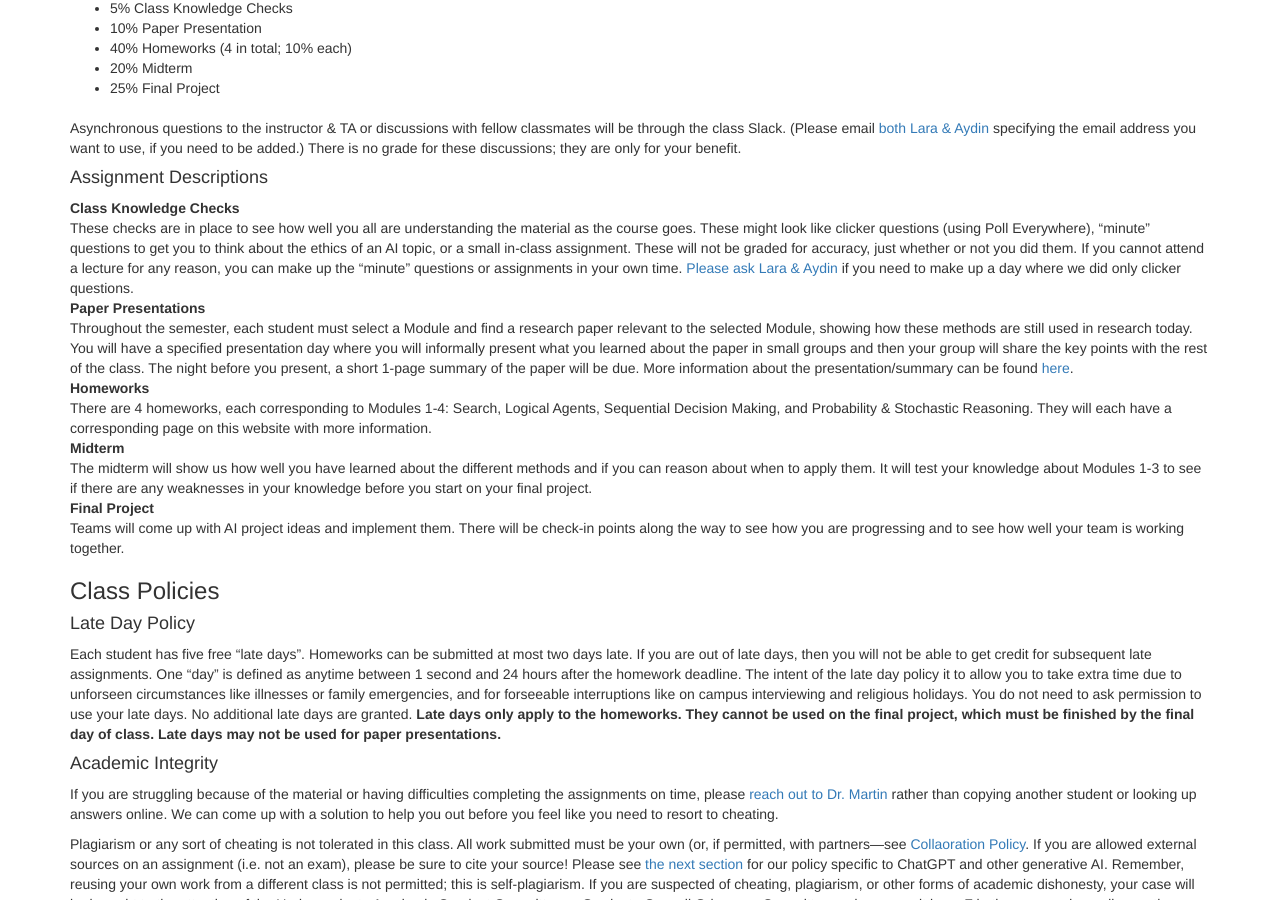
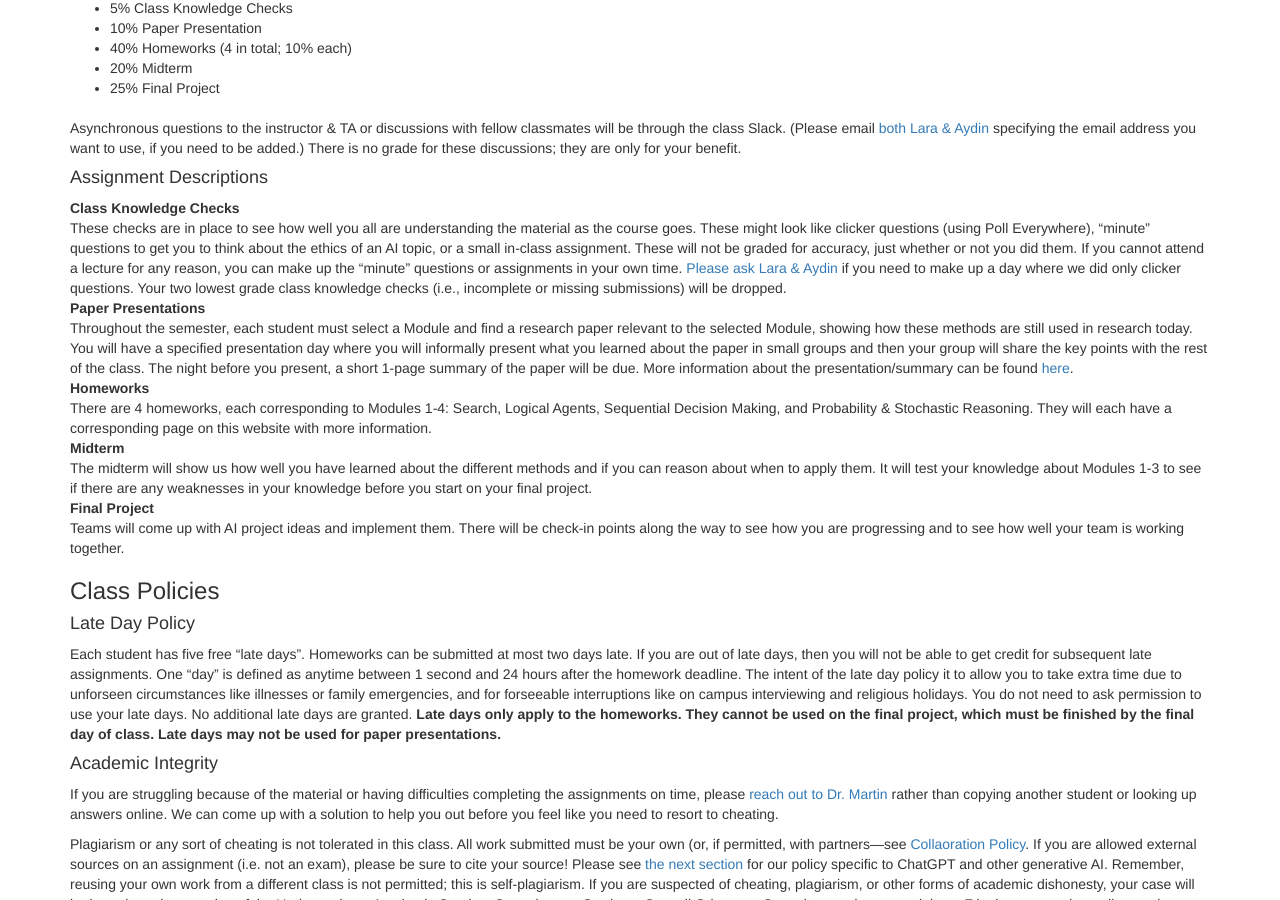
Before and after one commit to lara-martin/Principles-of-AI, a Jekyll site: the page built from index.md, in a window 1280 px wide and 900 px high, scrolled down 1020 px. Built offline with Jekyll 4.4.1, drawn with Linux system fonts in a browser that asks for light colours; nearby versions of some CDN libraries; a script that is not in the unit is left out.

Commit message:
Update index.md

```diff
--- a/index.md
+++ b/index.md
@@ -122,6 +122,7 @@ Asynchronous questions to the instructor & TA or discussions with fellow classma
 Class Knowledge Checks
 : These checks are in place to see how well you all are understanding the material as the course goes. These might look like clicker questions (using Poll Everywhere), "minute" questions to get you to think about the ethics of an AI topic, or a small in-class assignment. These will not be graded for accuracy, just whether or not you did them.
 If you cannot attend a lecture for any reason, you can make up the "minute" questions or assignments in your own time. [Please ask Lara & Aydin](mailto:laramar@umbc.edu;aydina1@umbc.edu?subject=[CMSC 671] Make-up clicker question) if you need to make up a day where we did only clicker questions.
+Your two lowest grade class knowledge checks (i.e., incomplete or missing submissions) will be dropped.
 
 Paper Presentations
 : Throughout the semester, each student must select a Module and find a research paper relevant to the selected Module, showing how these methods are still used in research today. You will have a specified presentation day where you will informally present what you learned about the paper in small groups and then your group will share the key points with the rest of the class. The night before you present, a short 1-page summary of the paper will be due. More information about the presentation/summary can be found [here](https://laramartin.net/Principles-of-AI/homeworks/presentations.html).
```
